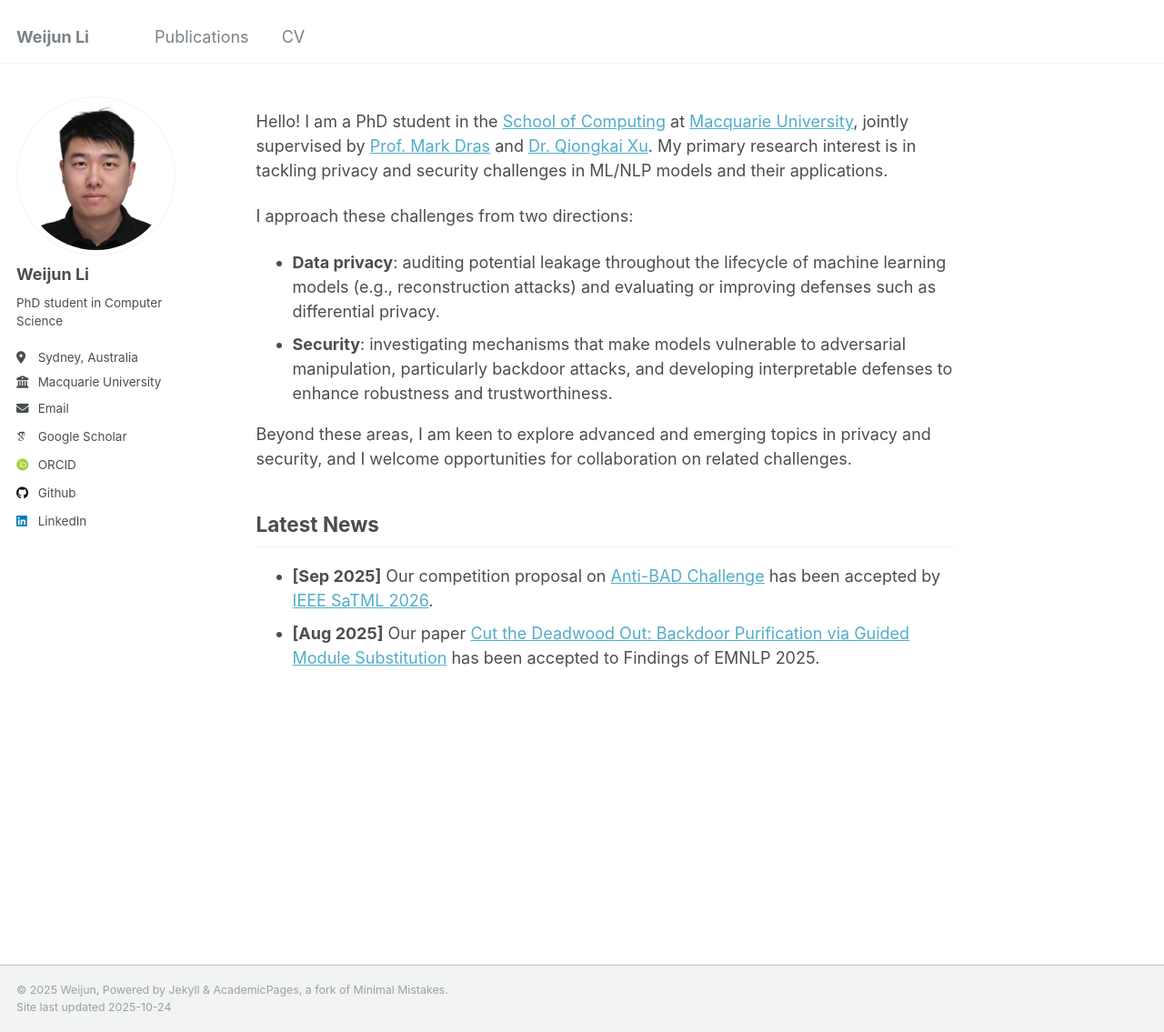
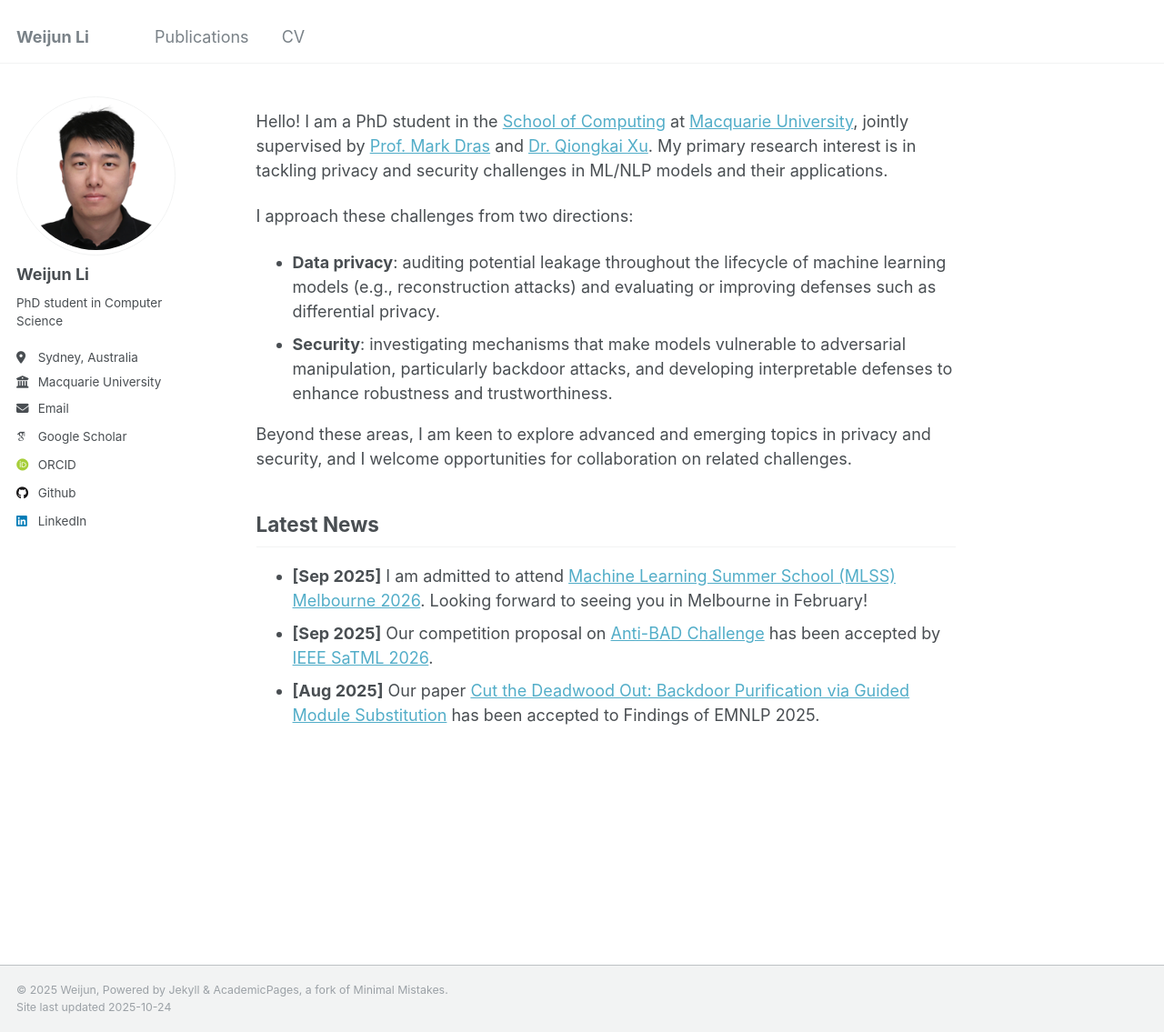
Before and after one commit to weijun-l/weijun-l.github.io, a Jekyll site: the page built from _pages/about.md, in a window 1280 px wide and 1135 px high. Shown: the whole window at 91% size. Built offline with Jekyll 4.4.1, drawn with Linux system fonts in a browser that asks for light colours; some web fonts are replaced.

Commit message:
add news

```diff
--- a/_pages/about.md
+++ b/_pages/about.md
@@ -29,5 +29,6 @@ Beyond these areas, I am keen to explore advanced and emerging topics in privacy
 
 ## Latest News
 
+* **[Sep 2025]** I am admitted to attend <a href="https://www.mlss-melbourne.com/">Machine Learning Summer School (MLSS) Melbourne 2026</a>. Looking forward to seeing you in Melbourne in February!
 * **[Sep 2025]** Our competition proposal on <a href="https://anti-bad.github.io/">Anti-BAD Challenge</a> has been accepted by <a href="https://satml.org/competitions/">IEEE SaTML 2026</a>.
 * **[Aug 2025]** Our paper <a href="https://arxiv.org/abs/2412.20476">Cut the Deadwood Out: Backdoor Purification via Guided Module Substitution</a> has been accepted to Findings of EMNLP 2025.
```
